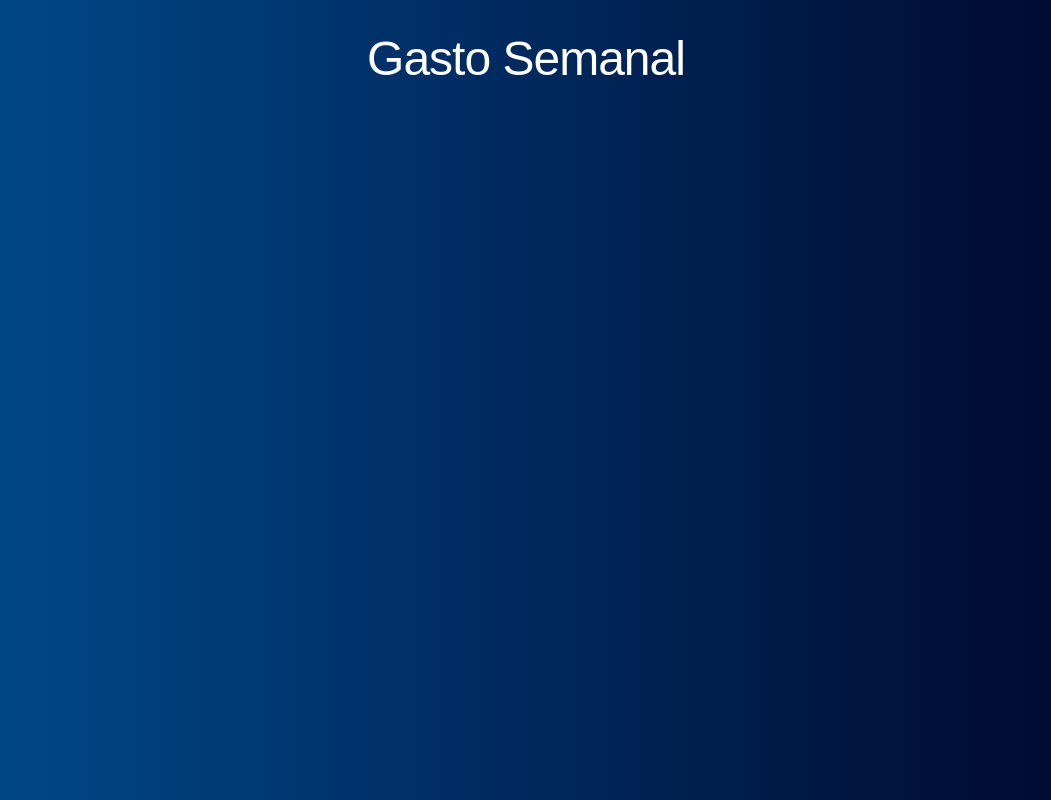
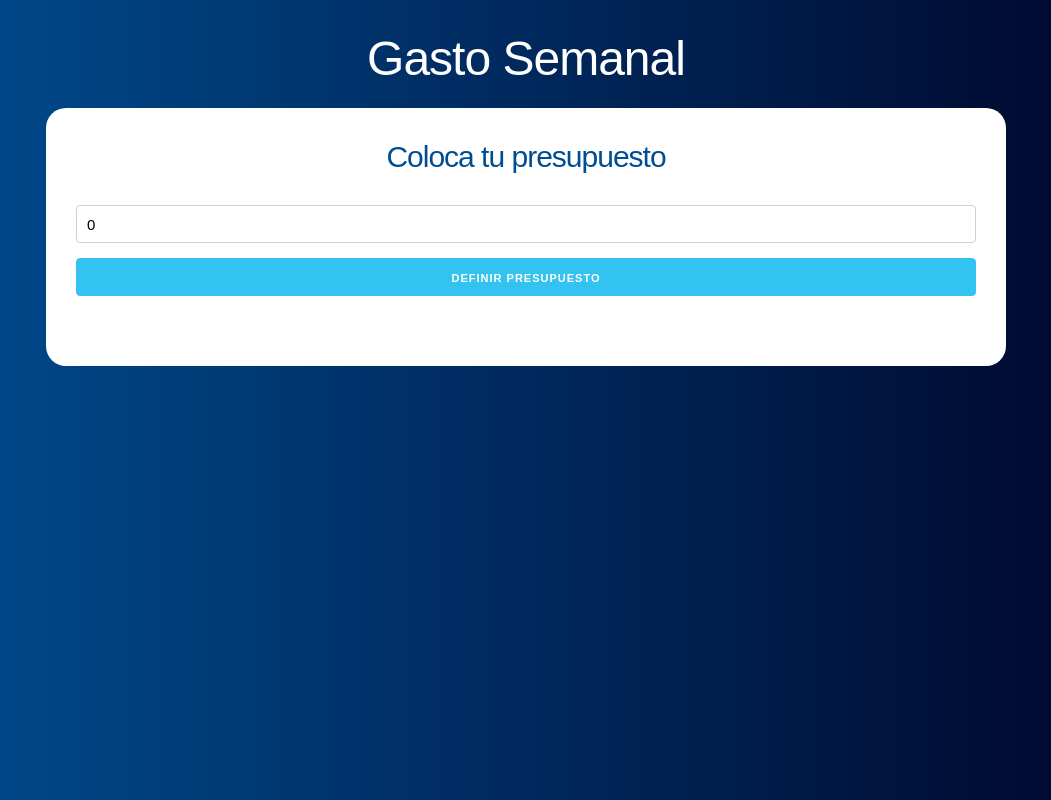
Before and after one commit to sshradamanthys/udemy-presupuesto, a React (Create React App) app: page / in a window 1280 px wide. Shown: the whole page, without its empty margins (114-1165 px from the left). Built offline with nearby package versions, Linux system fonts and the light colour scheme.

Commit message:
Componente Pregunta
Formulario que recibe y maneja el presupuesto inicial

```diff
--- a/src/App.js
+++ b/src/App.js
@@ -1,8 +1,13 @@
+import Pregunta from "./components/Pregunta";
+
 function App() {
   return (
     <div className="container">
       <header>
         <h1>Gasto Semanal</h1>
+        <div className="contenido-principal contenido">
+          <Pregunta />
+        </div>
       </header>
     </div>
   );
--- /dev/null
+++ b/src/components/Pregunta.js
@@ -0,0 +1,45 @@
+import { useState } from "react";
+
+const Pregunta = () => {
+  const [cantidad, setCantidad] = useState(0);
+  const [error, setError] = useState(false);
+
+  const handleChange = (e) => {
+    let value = parseInt(e.target.value, 10);
+    setCantidad(value);
+  };
+
+  const handleSubmit = (e) => {
+    e.preventDefault();
+    //validar
+    if (cantidad < 1 || isNaN(cantidad)) {
+      setError(true);
+      return;
+    }
+    //validado
+  };
+
+  console.log(error);
+
+  return (
+    <>
+      <h2>Coloca tu presupuesto</h2>
+      <form onSubmit={handleSubmit}>
+        <input
+          type="number"
+          className="u-full-width"
+          placeholder="Coloca tu presupuesto"
+          onChange={handleChange}
+          value={cantidad}
+        />
+        <input
+          type="submit"
+          value="Definir Presupuesto"
+          className="button-primary u-full-width"
+        />
+      </form>
+    </>
+  );
+};
+
+export default Pregunta;
```
